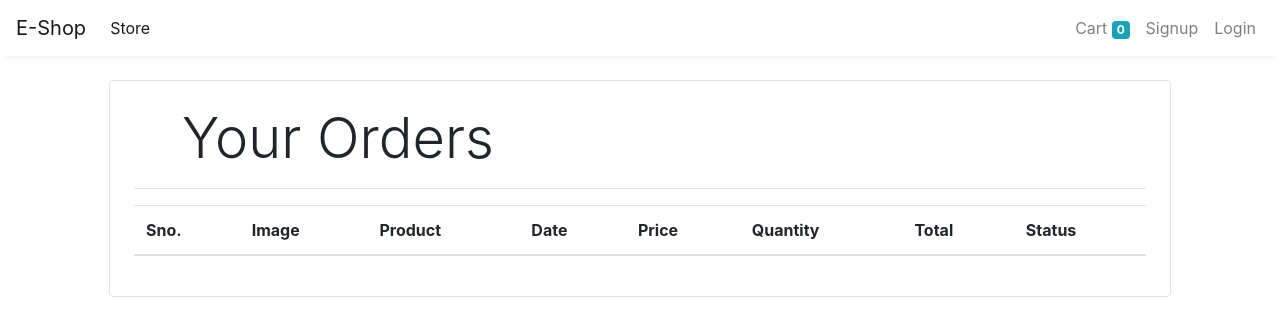
After one commit to mchien2002/C-SHOP, a Django app: page /orders in a window 1280 px wide. The commit adds this page. Shown: the top 336 px of the page. Run offline with Django 4.2, Linux system fonts and the light colour scheme; data comes from the database, SQL or seed files in the repository; both versions use the stored data as it was after the commit; lists and menus that the app fills with data are empty; parts of the project's set-up code (start-up, migrations or seed data) failed here and were passed over; some libraries are stand-ins or nearby versions.

Commit message:
14/04/2022 - Hoang -#53

```diff
--- a/store/models/orders.py
+++ b/store/models/orders.py
@@ -11,3 +11,14 @@ class Order(models.Model):
     address = models.CharField(max_length=50,default='',blank=True)
     phone = models.CharField(max_length=15,default='',blank=True)
     date = models.DateField(default=datetime.datetime.today)
+    status = models.BooleanField(default=False)
+
+    def placeOrder(self):
+        self.save()
+
+    @staticmethod
+    def get_orders_by_customer(customer_id):
+        return Order\
+            .objects\
+            .filter(customer=customer_id)\
+            .order_by('-date')
--- /dev/null
+++ b/store/templates/orders.html
@@ -0,0 +1,55 @@
+{% extends 'base.html' %}
+
+
+{% block content %}
+{% load cart %}
+{% load custom_filter %}
+<div class="container">
+   <div class="border rounded p-4 m-4">
+        <p class="display-4 pl-4 ml-4">Your Orders</p>
+        <hr>
+        <table class="table">
+            <thead>
+                <tr>
+                    <th>Sno.</th>
+                    <th>Image</th>
+                    <th>Product</th>
+                    <th>Date</th>
+                    <th>Price</th>
+                    <th>Quantity</th>
+                    <th>Total</th>
+                    <th>Status</th>
+                </tr>
+            </thead>
+            <tbody>
+
+                {% for order in orders %}
+                <tr>
+                    <td>{{forloop.counter}}</td>
+                    <td><img style="height: 80px;" class="rounded-circle" src="{{order.product.image.url}}" alt=""></td>
+                    <td>{{order.product.name}}</td>
+                    <td>{{order.date}}</td>
+                    <td>{{order.price|currency}}</td>
+                    <td>{{order.quantity}}</td>
+                    <td>{{order.quantity|multiply:order.price|currency}}</td>
+                    {% if order.status %}
+                    <td><small class="badge badge-success">Completed</small></td>
+                    {% else %}
+                    <td><small class="badge badge-warning">Pending</small></td>
+                    {% endif %}
+                </tr>
+
+                {% endfor %}
+
+            </tbody>
+
+
+        </table>
+
+
+   </div>
+</div>
+
+
+
+{% endblock %}
--- a/store/templates/orders/order.html
+++ /dev/null
@@ -1,5 +0,0 @@
-{% extends 'base.html' %}
-
-{% block content %}
-    Orders
-{% endblock %}
--- a/store/templatetags/custom_filter.py
+++ b/store/templatetags/custom_filter.py
@@ -6,3 +6,9 @@ register = template.Library()
 @register.filter(name='currency')
 def currency(number):
     return str(number)+" VND"
+
+
+
+@register.filter(name='multiply')
+def multiply(number, number1):
+    return number * number1
--- a/store/urls.py
+++ b/store/urls.py
@@ -20,7 +20,7 @@ from .views.signup import Signup
 from .views.login import Login,logout
 from .views.cart import Cart
 from .views.checkout import CheckOut
-
+from .views.orders import OrderView
 
 
 # CHIEN: Tạo đường dẫn URL để xử lý yêu cầu
@@ -36,5 +36,6 @@ urlpatterns = [
     path('logout',logout,name='logout'),
     path('cart',Cart.as_view(),name='cart'),
     path('check-out', CheckOut.as_view() , name='checkout'),
+    path('orders', OrderView.as_view(), name='orders'),
 
 ]
--- /dev/null
+++ b/store/views/orders.py
@@ -0,0 +1,17 @@
+from django.shortcuts import render, redirect
+
+from django.contrib.auth.hashers import check_password
+from store.models.customer import Customer
+from django.views import View
+
+from store.models.product import Product
+from store.models.orders import Order
+
+
+class OrderView(View):
+    def get(self , request ):
+        customer = request.session.get('customer')
+        orders = Order.get_orders_by_customer(customer)
+        print(orders)
+
+        return render(request, 'orders.html' ,{'orders' : orders})
```
Also changed, not shown: db.sqlite3, store/migrations/0008_order_status_alter_order_phone.py (added), store/templates/base.html (line endings or trailing spaces).
